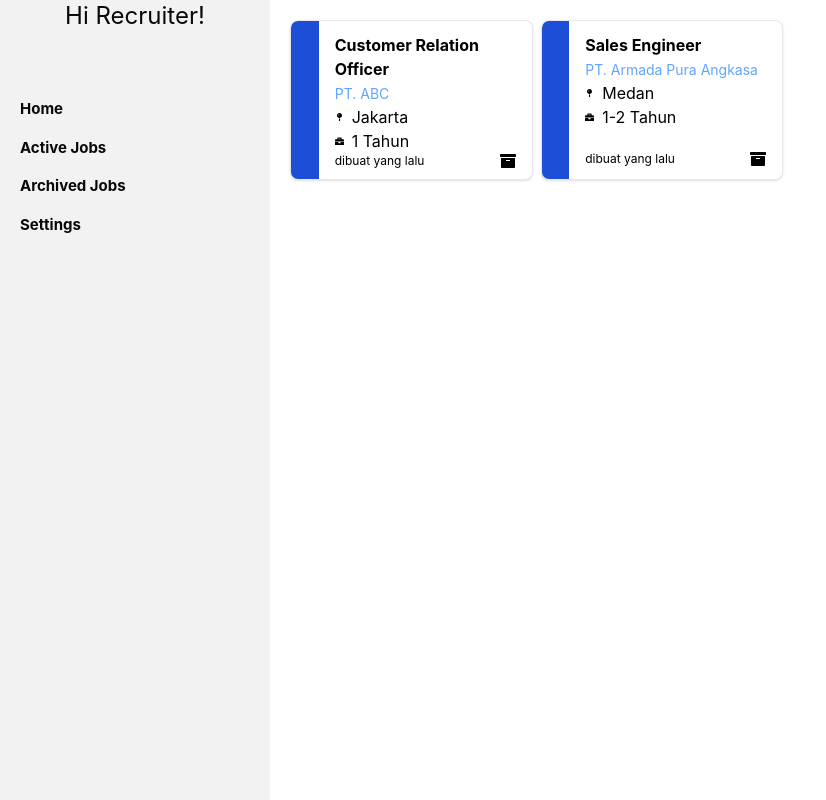
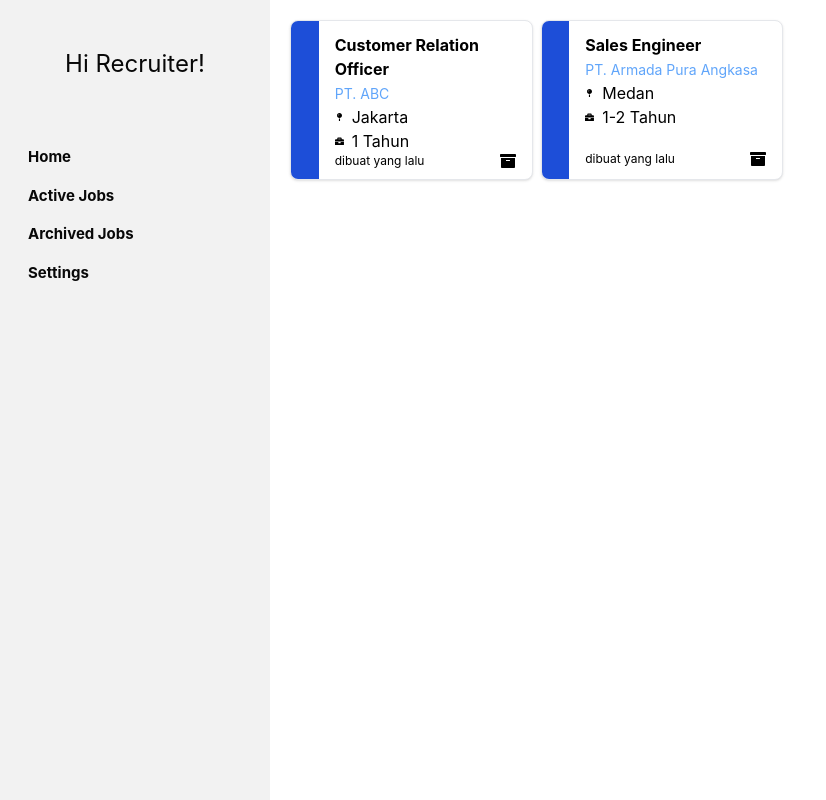
Before and after one commit to efazri/9yard-tech-test, a React (Create React App) app: page /active-jobs in a window 1280 px wide. Shown: the whole page, without its empty margins (0-826 px from the left). Built offline with nearby package versions, Linux system fonts and the light colour scheme.

Commit message:
fixed: add padding on sidebar menu

```diff
--- a/src/components/sidebar-menu.js
+++ b/src/components/sidebar-menu.js
@@ -9,8 +9,8 @@ function SidebarMenu() {
 
   return (
     <ProSidebar collapsed={false} className="h-100">
-        <h1 className='text-center text-2xl mb-12'>Hi Recruiter!</h1>
-        <Menu iconShape="square">
+        <h1 className='text-center text-2xl mb-12 mt-12'>Hi Recruiter!</h1>
+        <Menu iconShape="square" className='p-2'>
             <MenuItem className='font-bold' onClick={() => navigate('/')}>Home</MenuItem>
             <MenuItem className='font-bold' onClick={() => navigate('/active-jobs')}>Active Jobs</MenuItem>
             <MenuItem className='font-bold' onClick={() => navigate('/archived-jobs')}>Archived Jobs</MenuItem>
```
